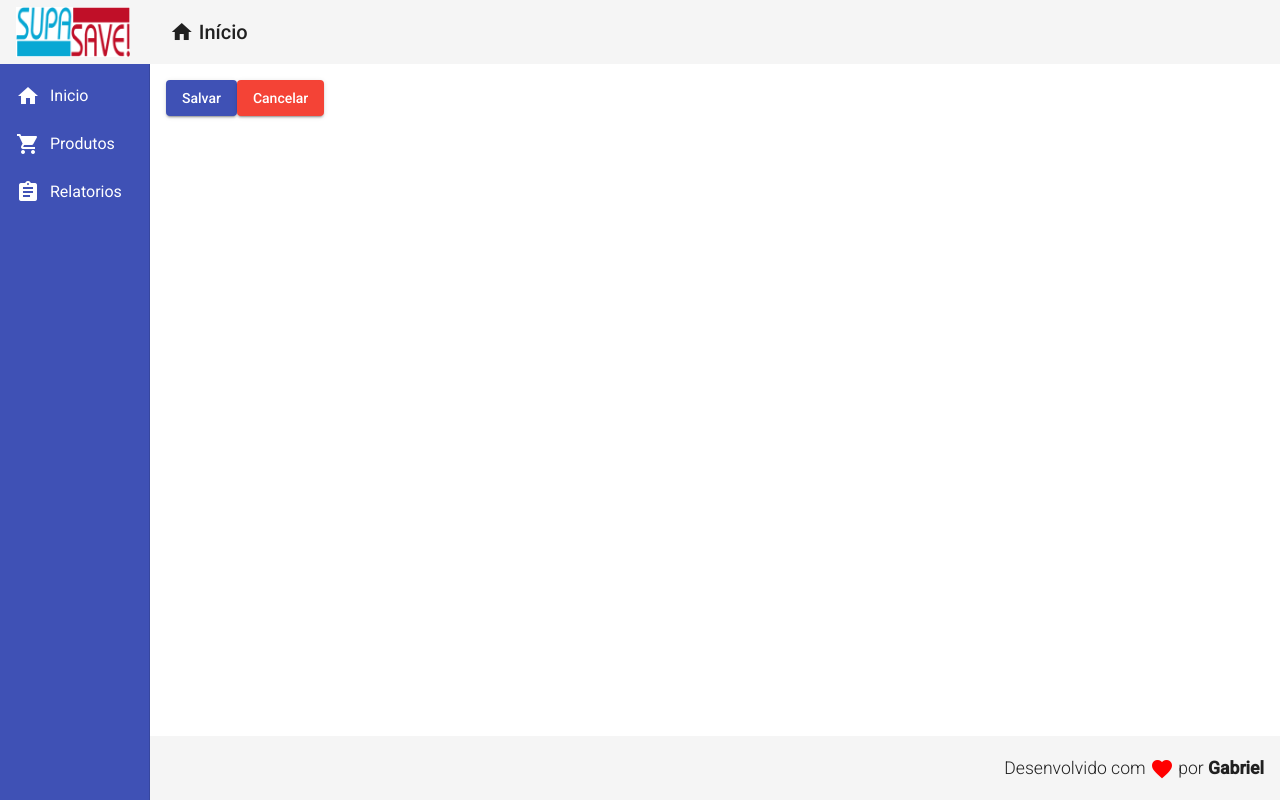
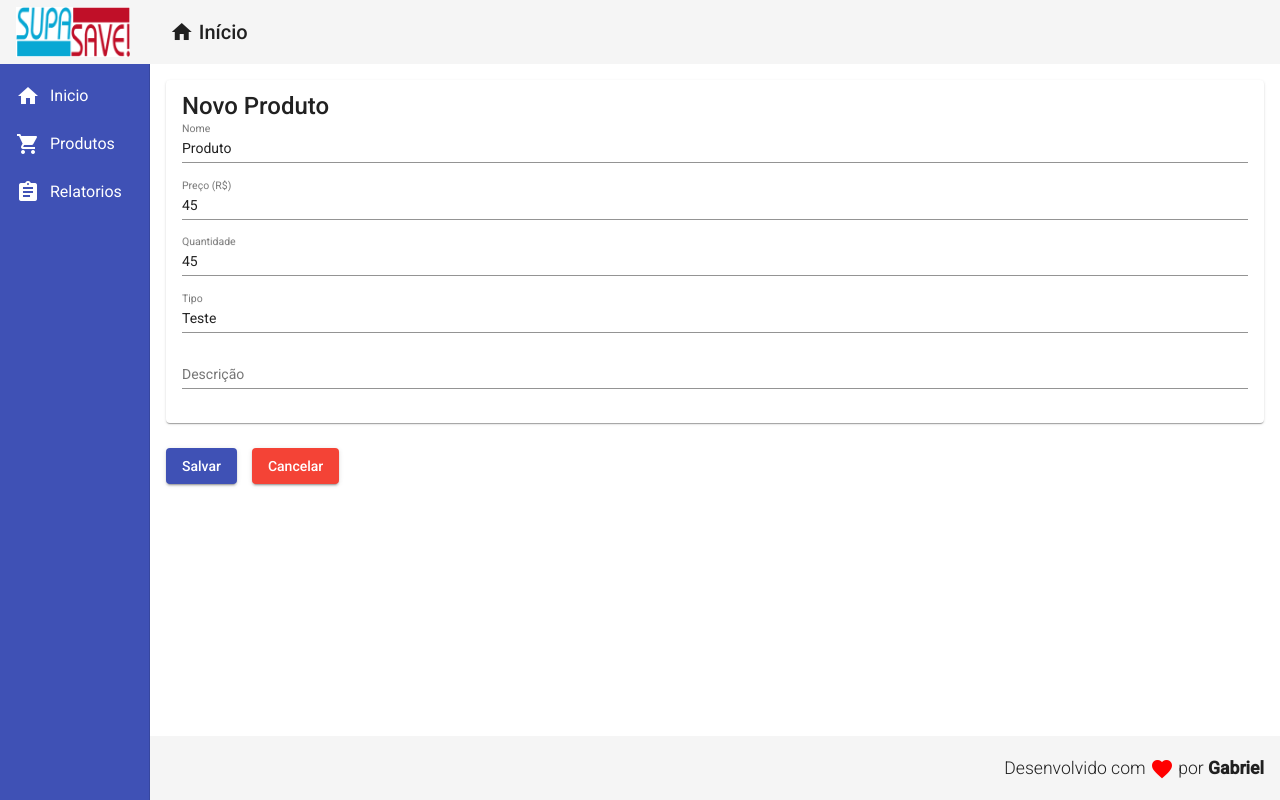
Before and after one commit to GabrielOliveira9400/supermercado, an Angular app in the folder angular/frontend/: page /products/create in a window 1280 px wide. Built offline with nearby package versions, Linux system fonts and the light colour scheme.

Commit message:
Forms Module

```diff
--- a/angular/frontend/angular.json
+++ b/angular/frontend/angular.json
@@ -1,5 +1,8 @@
 {
   "$schema": "./node_modules/@angular/cli/lib/config/schema.json",
+  "cli": {
+    "analytics": "eabe0226-814a-46a3-9ee9-4be33f9a36f3"
+  },
   "version": 1,
   "newProjectRoot": "projects",
   "projects": {
--- a/angular/frontend/src/app/components/product/product-create/product-create.component.css
+++ b/angular/frontend/src/app/components/product/product-create/product-create.component.css
@@ -0,0 +1,8 @@
+form {
+  display: flex;
+  flex-direction: column;
+}
+button {
+  margin-right: 15px;
+  margin-top: 25px;
+}
--- a/angular/frontend/src/app/components/product/product-create/product-create.component.html
+++ b/angular/frontend/src/app/components/product/product-create/product-create.component.html
@@ -1,3 +1,24 @@
+<mat-card>
+  <mat-card-title>Novo Produto</mat-card-title>
+  <form>
+    <mat-form-field>
+      <input matInput placeholder="Nome" name="name" [(ngModel)]="product.nome">
+    </mat-form-field>
+    <mat-form-field>
+      <input matInput placeholder="Preço (R$)" name="price" [(ngModel)]="product.preco">
+    </mat-form-field>
+    <mat-form-field>
+      <input matInput placeholder="Quantidade" name="quality" [(ngModel)]="product.quantidade">
+    </mat-form-field>
+    <mat-form-field>
+      <input matInput placeholder="Tipo" name="type" [(ngModel)]="product.tipo">
+    </mat-form-field>
+    <mat-form-field>
+      <input matInput placeholder="Descrição" name="desc" [(ngModel)]="product.descricao">
+    </mat-form-field>
+  </form>
+</mat-card>
+
 <button mat-raised-button color="primary" (click)="createProduct()">
   Salvar
 </button>
--- a/angular/frontend/src/app/components/product/product-create/product-create.component.ts
+++ b/angular/frontend/src/app/components/product/product-create/product-create.component.ts
@@ -1,7 +1,7 @@
 import { Component, OnInit } from '@angular/core';
 import {ProductService} from "../product.service";
-import { Router} from "@angular/router";
-import {Product} from "../product.model";
+import { Router } from "@angular/router";
+import { Product } from "../product.model";
 
 @Component({
   selector: 'app-product-create',
@@ -15,9 +15,8 @@ export class ProductCreateComponent implements OnInit {
     quantidade: 45,
     tipo: 'Teste',
     dtcadastro: '27/04/2022',
-    descricao: 'SDFSNFDSFNDS'
+    descricao: '',
   }
-
   constructor(private productService: ProductService,
               private router: Router
   ) { }
```
Also changed, not shown: angular/frontend/src/app/app.module.ts (+7 -1 lines).
